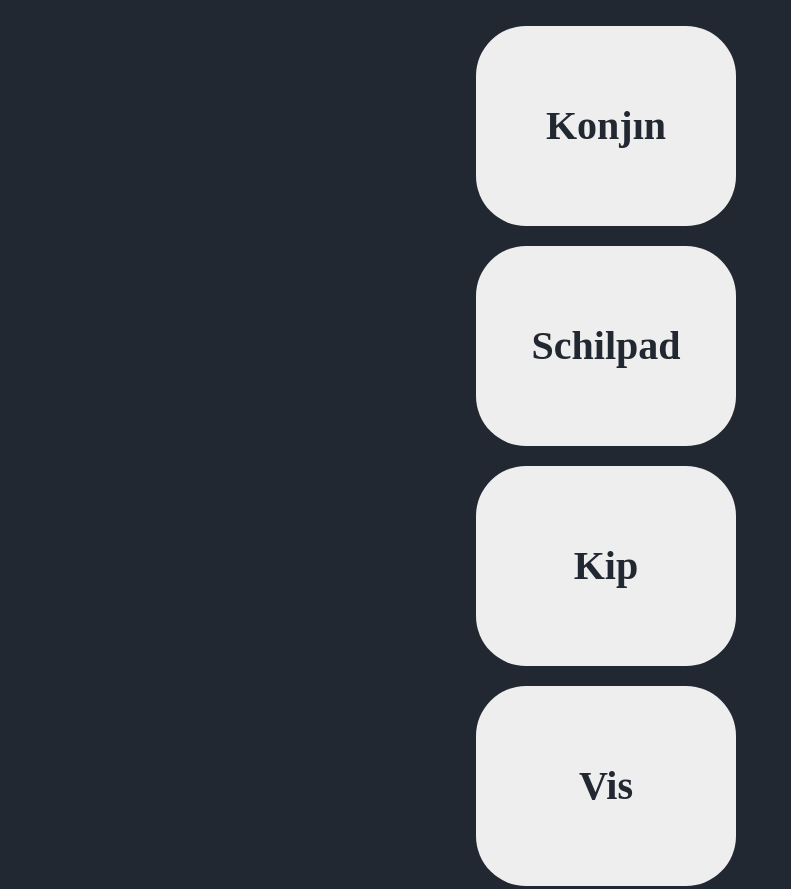
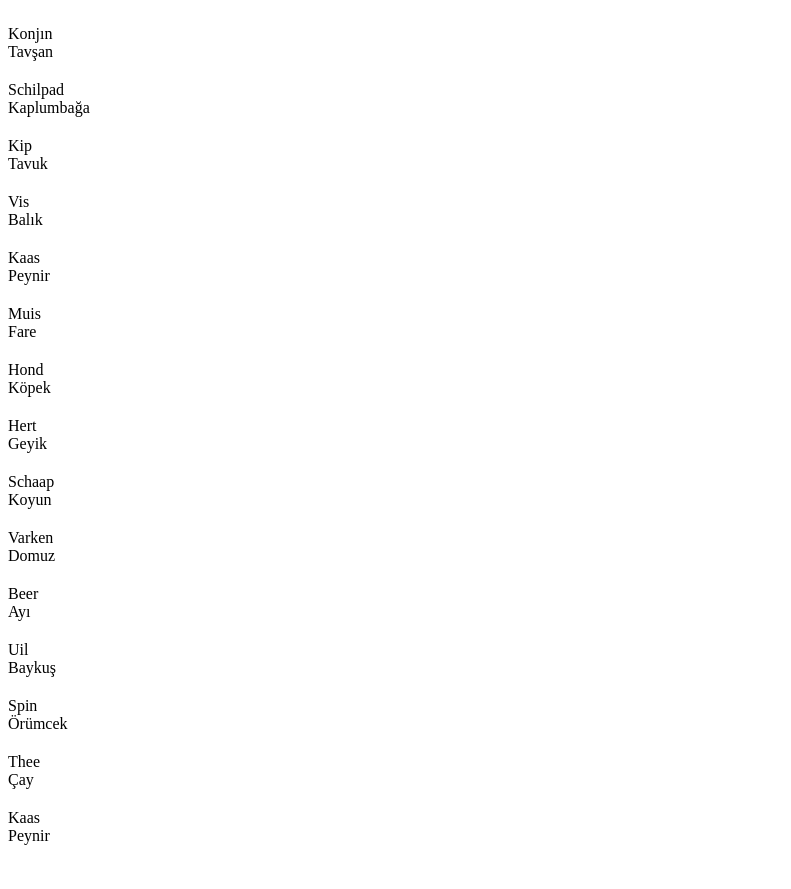
Before and after one commit to CHEEZcaake/dutchcards, a plain HTML site: page index.html in a window 1280 px wide. Shown: the top 889 px of the page, without its empty margins (0-791 px from the left). After the commit the page ends 853 px from the top, so only its background shows below. Drawn offline with Linux system fonts and the light colour scheme.

Commit message:
Update styles.css

```diff
--- a/styles.css
+++ b/styles.css
@@ -1,8 +1,4 @@
-
-body {
-  color: black;
-  background-color: #222831;
-  font-size: xx-large;
+@ -6,9 +6,31 @@ body {
   font-family: 'coolvetica';
   height: 100%;
   width: 100%;
@@ -29,72 +25,18 @@ color: black;
   background-color: black; /* Change the background color on hover */
   color: white;
 }
-/* Define styles for words and meanings */
-.word {
-  font-size: 24px;
-  font-weight: bold;
-  cursor: pointer;
-}
-
-.meaning {
-  display: none; /* Initially hide meanings */
-  font-size: 18px;
-}
-
 
 
 .scene {
 
   perspective: 1000px;
-  /* You can set a fixed size for the scene if needed */
-  width: 200px;
-  height: 200px;
-}
+@ -19,8 +41,7 @@ body {
 
 .center {
 
+
+  transform: translate(-4%, 0);
 margin-left: -8%;
   /* Ensure .center takes up the full viewport */
   height: 70%;
   display: flex;
-  justify-content: center;
-}
-
-.card {
-  /* Set percentage-based dimensions relative to its parent .center */
-  height: 100%;
-  width: 130%;
-
-  align-items: center;
-  justify-content: center;
-  transform-style: preserve-3d;
-
-  transition: transform 0.5s;
-}
-
-.card.is-flipped {
-  transform: rotateX(180deg);
-}
-
-.card__face {
-  border-radius: 50px;
-  position: absolute;
-  width: 100%;
-  height: 100%;
-  line-height: 200px;
-  color: #222831;
-  text-align: center;
-  font-weight: bold;
-  font-size: 40px;
-  backface-visibility: hidden;
-}
-
-.card__face--front {
-  background: #EEEEEE;
-  transform: rotateX(0deg);
-}
-
-.card__face--back {
-  background: #FF9494;
-  transform: rotateX(180deg);
-}
```
